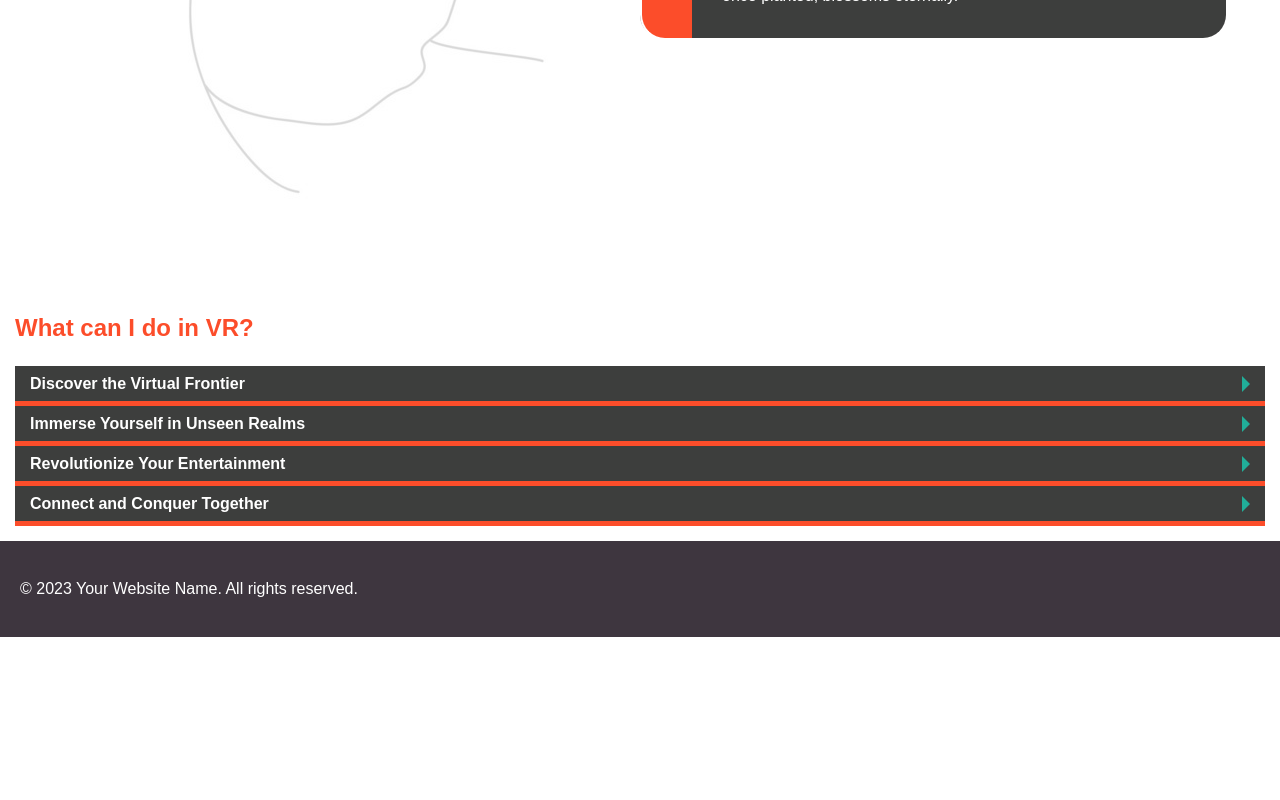
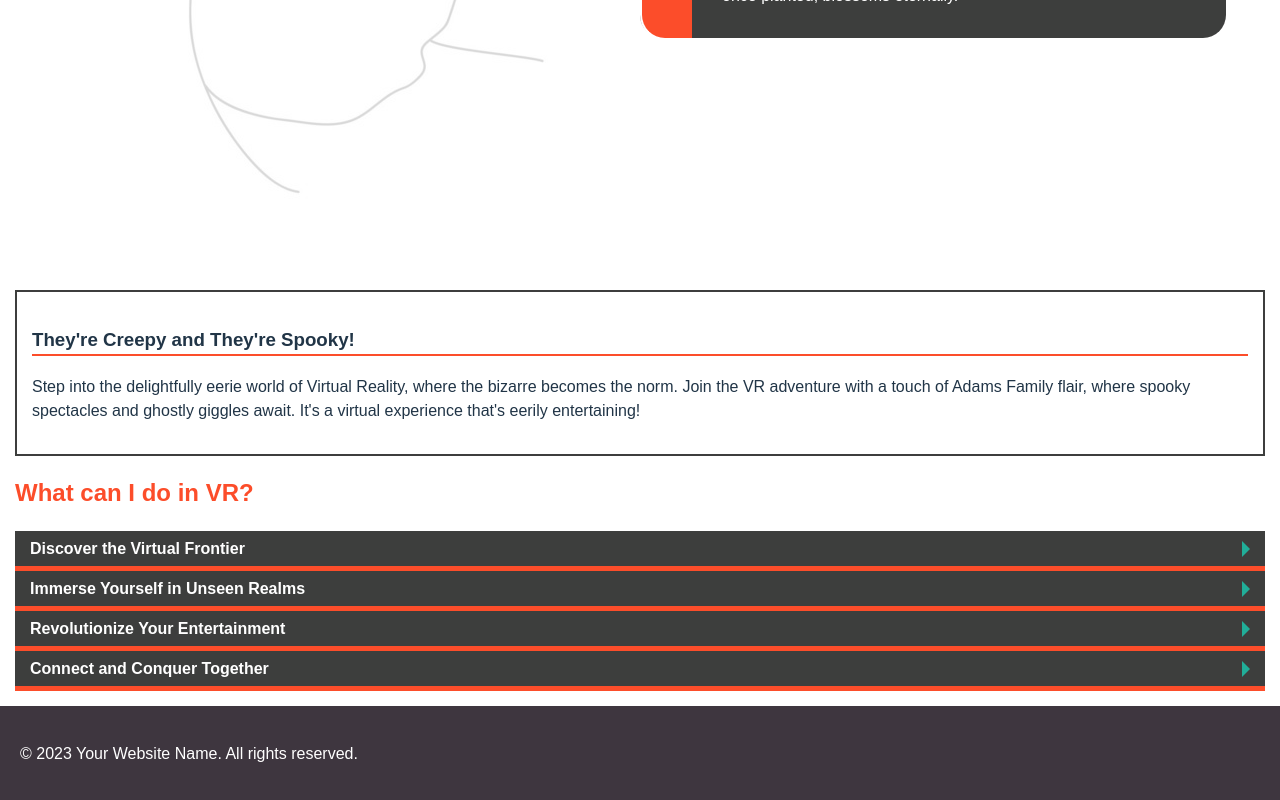
Before and after one commit to johnslw26/Reactplayground, a React (Vite) app in the folder playground/: page / in a window 1280 px wide. Shown: the part 2225-3025 px from the top of the page. Before the commit the page ends 2862 px from the top, so only its background shows below. Built offline with nearby package versions, Linux system fonts and the light colour scheme.

Commit message:
Added post and like button components, added react icons as dependent

```diff
--- a/playground/package.json
+++ b/playground/package.json
@@ -17,7 +17,8 @@
     "@fortawesome/react-fontawesome": "^0.2.0",
     "babel-plugin-macros": "^3.1.0",
     "react": "^18.2.0",
-    "react-dom": "^18.2.0"
+    "react-dom": "^18.2.0",
+    "react-icons": "^4.12.0"
   },
   "devDependencies": {
     "@types/react": "^18.2.37",
--- a/playground/src/App.tsx
+++ b/playground/src/App.tsx
@@ -6,6 +6,7 @@ import ListGroup from "./components/ListGroup";
 import SimpleButton from "./components/SimpleButton";
 import { useState } from "react";
 import Accordion from "./components/Accordion";
+import Post from "./components/Post";
 
 function App() {
   const [isAlertActive, setAlertActivity] = useState(false);
@@ -108,6 +109,19 @@ function App() {
           <LeftSideBarSection />
         </div>
         <div className="flex-item responsive-full-length">
+          <Post
+            onLikeButtonClick={() => {
+              console.log("click");
+            }}
+            heading="They're Creepy and They're Spooky!"HTML
+          >
+            Step into the delightfully eerie world of Virtual Reality, where the
+            bizarre becomes the norm. Join the VR adventure with a touch of
+            Adams Family flair, where spooky spectacles and ghostly giggles
+            await. It's a virtual experience that's eerily entertaining!
+          </Post>
+        </div>
+        <div className="flex-item responsive-full-length">
           <h2>What can I do in VR?</h2>
           <Accordion accordionDescription="Discover the Virtual Frontier">
             <ul>
--- /dev/null
+++ b/playground/src/components/LikeButton.css
@@ -0,0 +1,9 @@
+.heart-default:hover {
+  color: salmon;
+  cursor: pointer;
+}
+
+.heart-clicked {
+  color: salmon;
+  cursor: pointer;
+}
--- /dev/null
+++ b/playground/src/components/LikeButton.tsx
@@ -0,0 +1,33 @@
+import { useState } from "react";
+import "./LikeButton.css";
+import { FaRegHeart, FaHeart } from "react-icons/fa";
+
+interface LikeButtonProps {
+  onLikeButtonClick: () => void;
+}
+
+function LikeButton({ onLikeButtonClick }: LikeButtonProps) {
+  const [status, setStatus] = useState(false);
+
+  if (status)
+    return (
+      <FaHeart
+        className="heart-clicked"
+        onClick={() => {
+          setStatus(false);
+          onLikeButtonClick();
+        }}
+      />
+    );
+  return (
+    <FaRegHeart
+      className="heart-default"
+      onClick={() => {
+        setStatus(true);
+        onLikeButtonClick();
+      }}
+    />
+  );
+}
+
+export default LikeButton;
--- /dev/null
+++ b/playground/src/components/Post.css
@@ -0,0 +1,28 @@
+.post {
+  width: 100%;
+  border: 2px solid #3d3e3d;
+  padding: 15px;
+  position: relative;
+  box-sizing: border-box;
+}
+
+.post h3 {
+  border-bottom: 2px solid #fc4d2a;
+}
+
+.post-status-Bar {
+  position: absolute;
+  bottom: 0;
+}
+
+.post ul li {
+  list-style-type: none;
+  display: inline-block;
+  padding: 0;
+  margin: 0;
+}
+
+.post ul {
+  padding: 0;
+  margin: 0;
+}
--- /dev/null
+++ b/playground/src/components/Post.tsx
@@ -0,0 +1,35 @@
+import { ReactNode } from "react";
+import "./Post.css";
+import LikeButton from "./LikeButton";
+
+interface PostProps {
+  heading: string;
+  children: ReactNode;
+  isLikeButtonVisible?: boolean;
+  onLikeButtonClick: () => void;
+}
+
+function Post({
+  heading,
+  children,
+  isLikeButtonVisible = false,
+  onLikeButtonClick,
+}: PostProps) {
+  return (
+    <div className="post">
+      <h3>{heading}</h3>
+      <p>{children}</p>
+      <div className="post-status-Bar">
+        <ul>
+          {isLikeButtonVisible && (
+            <li>
+              <LikeButton onLikeButtonClick={onLikeButtonClick} />
+            </li>
+          )}
+        </ul>
+      </div>
+    </div>
+  );
+}
+
+export default Post;
```
Also changed, not shown: 1 other file (tests, documents, lock files or other folders).
